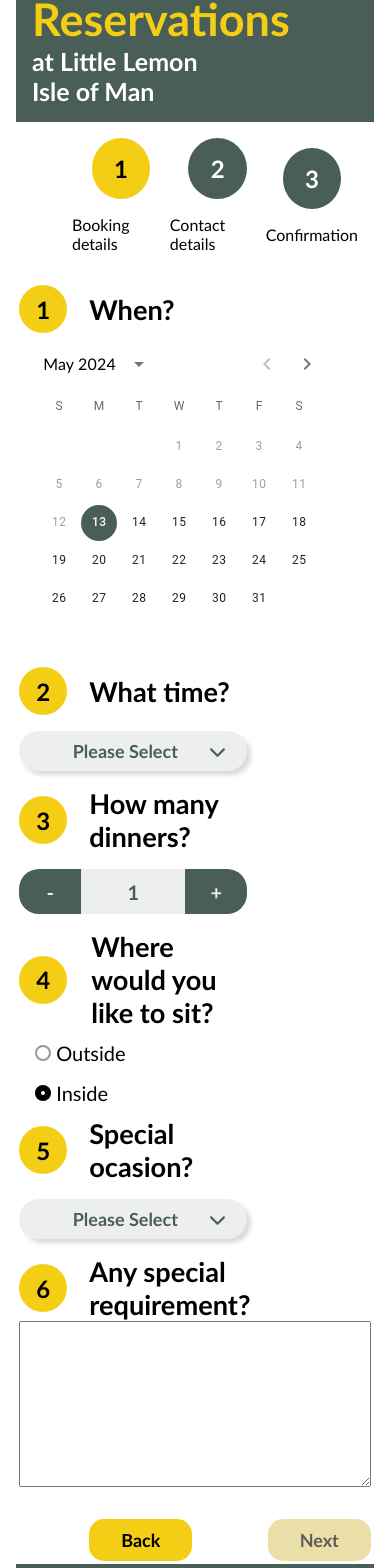
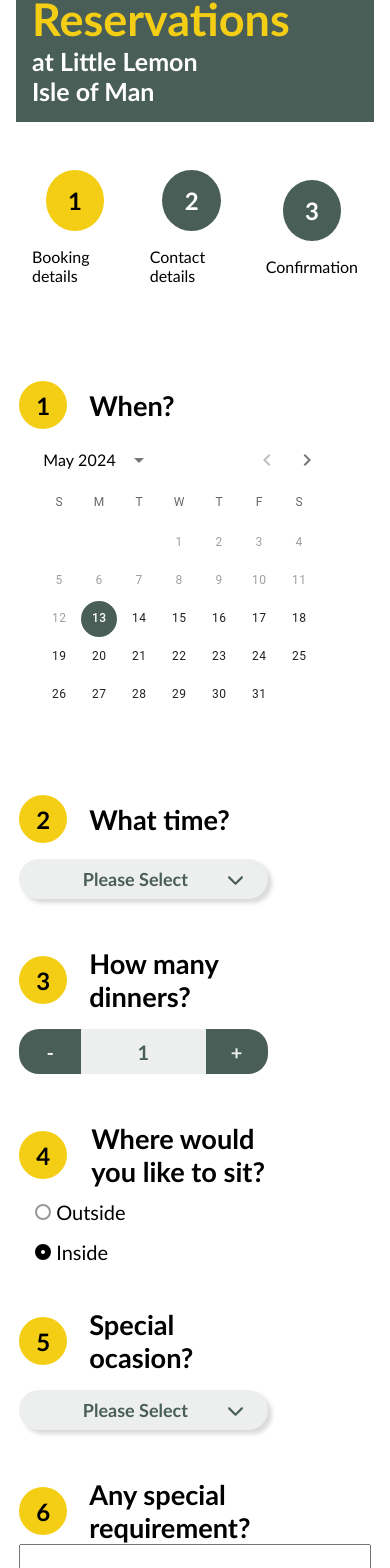
Before and after one commit to claceotto/little-lemon, a React (Create React App) app: page /reservation in a window 390 px wide. Shown: the part 175-1743 px from the top of the page. Built offline with nearby package versions, Linux system fonts and the light colour scheme.

Commit message:
improvment on mobile view

```diff
--- a/src/Components/Pages/Reservation/BookingForm/BookingForm.css
+++ b/src/Components/Pages/Reservation/BookingForm/BookingForm.css
@@ -18,7 +18,19 @@
     font-size: 1.7rem;
     font-weight: bold;
     color: black;
+    grid-column-start: 2;
+    grid-column-end: 12;
+    align-self: center;
 }
+
+@media (max-width: 600px) {
+    .res-title {
+        grid-column-start: 2;
+        grid-column-end: 4;
+        margin-top: 2rem;
+    }
+}
+
 
 .circle {
     display: flex;
@@ -32,6 +44,7 @@
     font-weight: bold;
     justify-content: center;
     align-items: center;
+    margin-top: 2rem;
 }
 
 .circle {
@@ -40,18 +53,7 @@
     align-self: center;
 }
 
-.res-title {
-    grid-column-start: 2;
-    grid-column-end: 12;
-    align-self: center;
-}
 
-@media (max-width: 600px) {
-    .res-title {
-        grid-column-start: 2;
-        grid-column-end: 4;
-    }
-}
 
 .content{
     grid-column-start: 2;
@@ -75,6 +77,7 @@
 @media (max-width: 600px) {
     .text-area {
         grid-column-start: 1;
+
     }
 }
 
@@ -82,12 +85,30 @@
     grid-column-start: 7;
     grid-column-end: 8;
     justify-self: right;
+    margin-bottom: 2.5rem;
+}
+@media (max-width: 600px) {
+    .nextbtn {
+        grid-column-start: 4;
+        grid-column-end: 4;
+        justify-self: right;
+    }
 }
 
 .backbtn {
     grid-column-start: 2;
     grid-column-end: 3;
+    margin-bottom: 2.5rem;
 }
+
+@media (max-width: 600px) {
+    .backbtn {
+        grid-column-start: 1;
+        grid-column-end: 2;
+        justify-self: left;
+    }
+}
+
 
 .drop-down {
     display: flex;
@@ -233,3 +254,21 @@
     grid-column-end: 5;
     margin-top: 0rem;
   }
+
+  /* This will style the heading of section 2 */
+  .section-2-title {
+    font-size: 1.7rem;
+    font-weight: bold;
+    color: black;
+    grid-column-start: 6;
+    grid-column-end: 8;
+    place-self: center;;
+    margin: 2rem auto; /* top and bottom | left and right */
+}
+
+@media (max-width: 600px) {
+    .section-2-title {
+        grid-column-start: 2;
+        grid-column-end: 4;
+    }
+}
--- a/src/Components/Pages/Reservation/BookingForm/BookingForm.js
+++ b/src/Components/Pages/Reservation/BookingForm/BookingForm.js
@@ -335,7 +335,10 @@
         ) : null}
 
         {section === 2 ? (
-          <div className="section-2">
+          <>
+            <div className="section-2-title">
+              <h1 className="res-title">Tell us about you</h1>
+            </div>
             <label htmlFor="name" className="res-title">
               What is your name?{" "}
             </label>
@@ -347,7 +350,7 @@
               // onChange={handleGuestChange}
               required
             />
-          </div>
+          </>
         ) : null}
       </form>
     </>
--- a/src/Components/Pages/Reservation/ResNav.css
+++ b/src/Components/Pages/Reservation/ResNav.css
@@ -2,8 +2,19 @@
     display: flex;
     justify-content: space-around;
     margin: 1rem;
+    list-style-type: none;
+    margin: 2rem 0; /*top and bottom | left and right*/
+    padding: 0;
+    word-wrap: normal;
+  }
 
-  }
+
+li.nav-group {
+  float: left;
+  margin: 1rem;
+  align-items: baseline;
+}
+
 
   .active-number {
     color: black;
--- a/src/Components/Pages/Reservation/ResNav.js
+++ b/src/Components/Pages/Reservation/ResNav.js
@@ -46,9 +46,10 @@
 
   return (
     <nav>
-      <ul>
-        <li className="res-nav">
-          <div className="nav-group">
+      <ul className="res-nav">
+        {/* <li className="res-nav"> */}
+        <li className="nav-group">
+          {/* <div className="nav-group"> */}
           <CircleBtn
             activeClass={
               activeCircle === "circle1" ? "active-circle" : "inactive-circle"
@@ -58,8 +59,9 @@
             // onClick={handleCircleOneClick}
           />
           <p>Booking details</p>
-          </div>
-          <div className="nav-group">
+        </li>
+        {/* </div> */}
+        <li className="nav-group">
           <CircleBtn
             activeClass={
               activeCircle === "circle2" ? "active-circle" : "inactive-circle"
@@ -68,8 +70,8 @@
             onClick={handleCircleClick(2)}
           />
           <p>Contact details</p>
-          </div>
-          <div className="nav-group">
+        </li>
+        <li className="nav-group">
           <CircleBtn
             activeClass={
               activeCircle === "circle3" ? "active-circle" : "inactive-circle"
@@ -78,7 +80,6 @@
             onClick={handleCircleClick(3)}
           />
           <p>Confirmation</p>
-          </div>
         </li>
       </ul>
     </nav>
```
Lines whose indentation alone changed are shown as unchanged.
